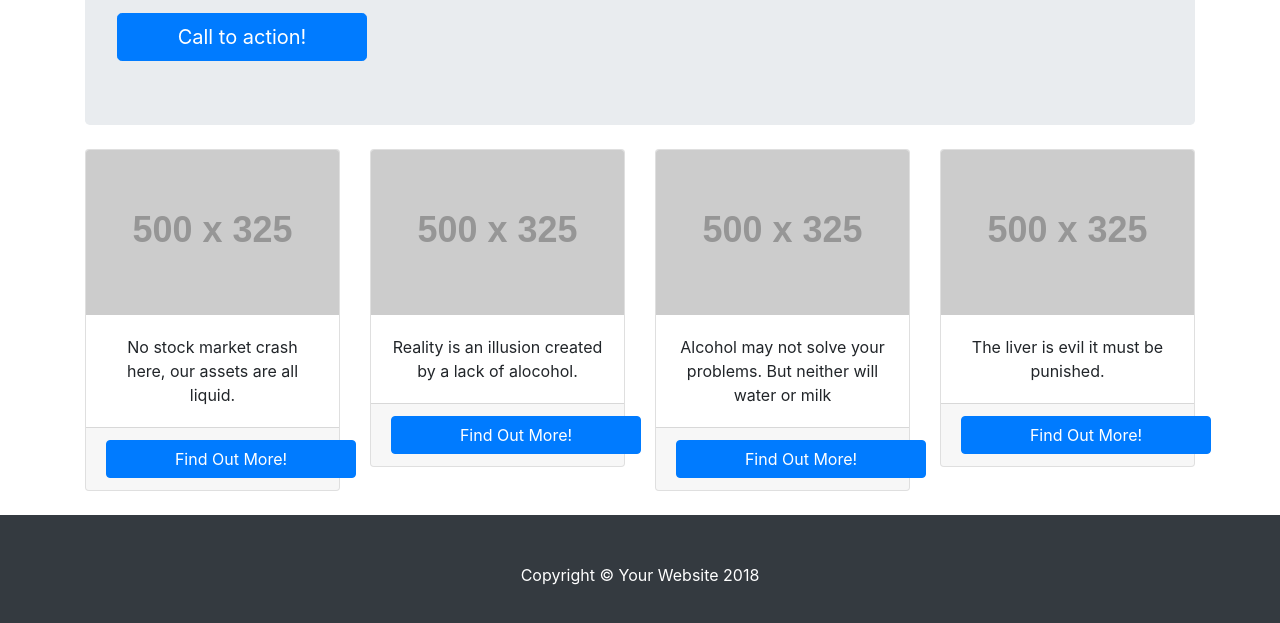
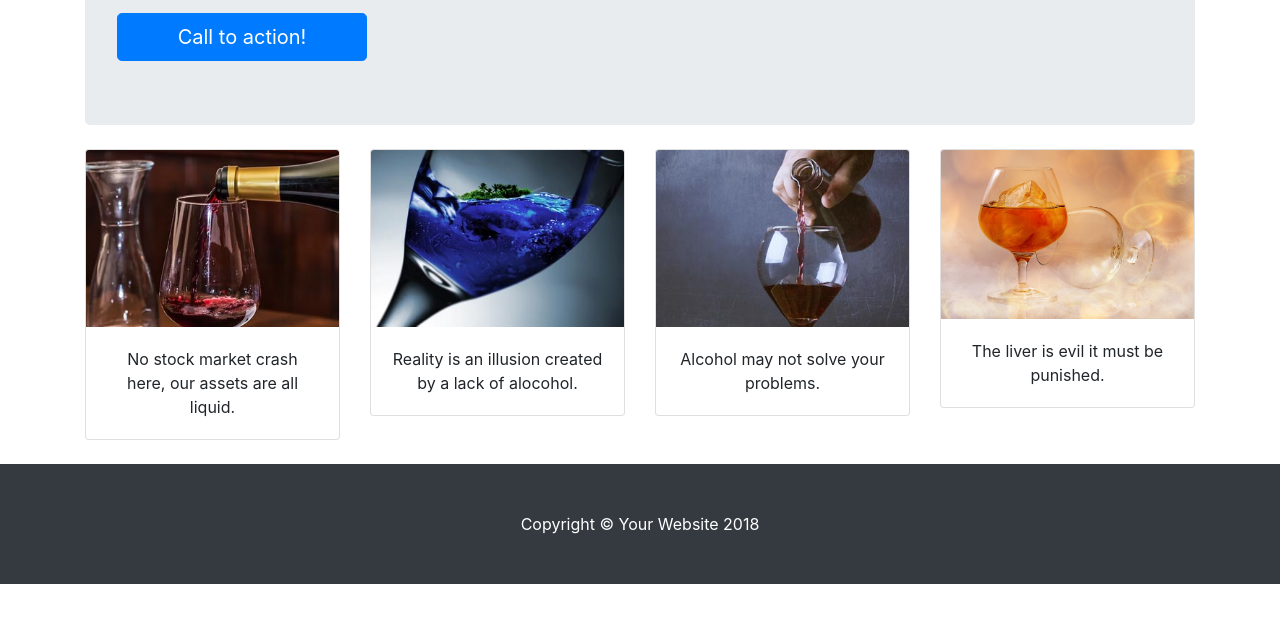
Before and after one commit to iravella/Systembolaget, a website with bundled scripts: page index.html in a window 1280 px wide. Shown: the part 245-868 px from the top of the page. After the commit the page ends 829 px from the top, so only its background shows below. Built offline with nearby package versions, Linux system fonts and the light colour scheme; placeholder pictures from the web are drawn by us; files whose address does not match are found by name.

Commit message:
PPE Swapna,sandhya,ajay

```diff
--- a/index.html
+++ b/index.html
@@ -85,53 +85,53 @@
 
         <div class="col-lg-3 col-md-6 mb-4">
           <div class="card">
-            <img class="card-img-top" src="http://placehold.it/500x325" alt="">
+            <img class="card-img-top" src="images/11.jpg" alt="responsive image" style="height:100%; width:100% ">
             <div class="card-body">
               <!-- <h4 class="card-title">Card title</h4> -->
               <p class="card-text">No stock market crash here, our assets are all liquid.</p>
             </div>
-            <div class="card-footer">
+           <!--  <div class="card-footer">
               <a href="#" class="btn btn-primary">Find Out More!</a>
-            </div>
+            </div> -->
           </div>
         </div>
 
         <div class="col-lg-3 col-md-6 mb-4">
           <div class="card">
-            <img class="card-img-top" src="http://placehold.it/500x325" alt="">
+            <img class="card-img-top" src="images/7.jpg" alt="responsive image"style="height:110%; width:100% ">
             <div class="card-body">
               <!-- <h4 class="card-title">Card title</h4> -->
               <p class="card-text">Reality is an illusion created by a lack of alocohol.</p>
             </div>
-            <div class="card-footer">
+            <!-- <div class="card-footer">
               <a href="#" class="btn btn-primary">Find Out More!</a>
-            </div>
+            </div> -->
           </div>
         </div>
 
         <div class="col-lg-3 col-md-6 mb-4">
           <div class="card">
-            <img class="card-img-top" src="http://placehold.it/500x325" alt="">
+            <img class="card-img-top" src="images/12.jpg" alt="responsive image"style="height:110%; width:100% ">
             <div class="card-body">
               <!-- <h4 class="card-title">Card title</h4> -->
-              <p class="card-text"> Alcohol may not solve your problems. But neither will water or milk</p>
+              <p class="card-text"> Alcohol may not solve your problems.</p>
             </div>
-            <div class="card-footer">
+            <!-- <div class="card-footer">
               <a href="#" class="btn btn-primary">Find Out More!</a>
-            </div>
+            </div> -->
           </div>
         </div>
 
         <div class="col-lg-3 col-md-6 mb-4">
           <div class="card">
-            <img class="card-img-top" src="http://placehold.it/500x325" alt="">
+            <img class="card-img-top" src="images/22.jpg" alt="responsive image"style="height:110%; width:100% ">
             <div class="card-body">
               <!-- <h4 class="card-title">Card title</h4> -->
               <p class="card-text">The liver is evil it must be punished.</p>
             </div>
-            <div class="card-footer">
+            <!-- <div class="card-footer">
               <a href="#" class="btn btn-primary">Find Out More!</a>
-            </div>
+            </div> -->
           </div>
         </div>
 
```
